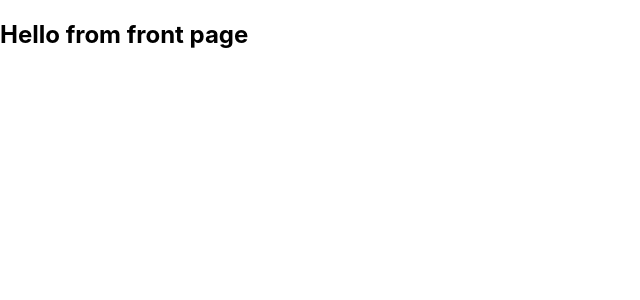
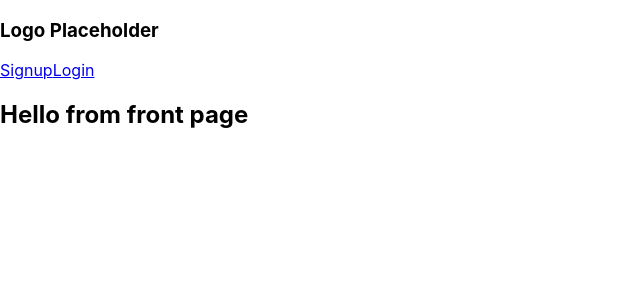
Before and after one commit to veykos/domatka-client, a React (Create React App) app: page / in a window 1280 px wide. Shown: the top 300 px of the page, without its empty margins (0-640 px from the left). Built offline with nearby package versions, Linux system fonts and the light colour scheme.

Commit message:
Start work on TimeSelector component & mainpage

```diff
--- a/src/App.tsx
+++ b/src/App.tsx
@@ -1,13 +1,17 @@
 import React from 'react';
 import {Routes, Route} from "react-router-dom"
 import Homepage from './pages/Homepage/Homepage'
+import Navbar from './pages/Navbar/Navbar';
 
 function App() {
   return (
+    <div className="main-container">
 
-    <Routes>
-      <Route path='/' element={<Homepage />} />
-    </Routes>
+      <Navbar />
+      <Routes>
+        <Route path='/' element={<Homepage />} />
+      </Routes>
+    </div>
   );
 }
 
--- a/src/pages/Homepage/Homepage.tsx
+++ b/src/pages/Homepage/Homepage.tsx
@@ -1,5 +1,3 @@
-import { Http2ServerRequest } from "http2";
-import { PropsWithChildren } from "react";
 
 interface HomepageProp {
     user?: string
```
Also changed, not shown: src/components/TimeSelector/TimeSelector.tsx (added, +15 -0 lines), src/pages/MainPage/MainPage.tsx (added, +8 -0 lines).
